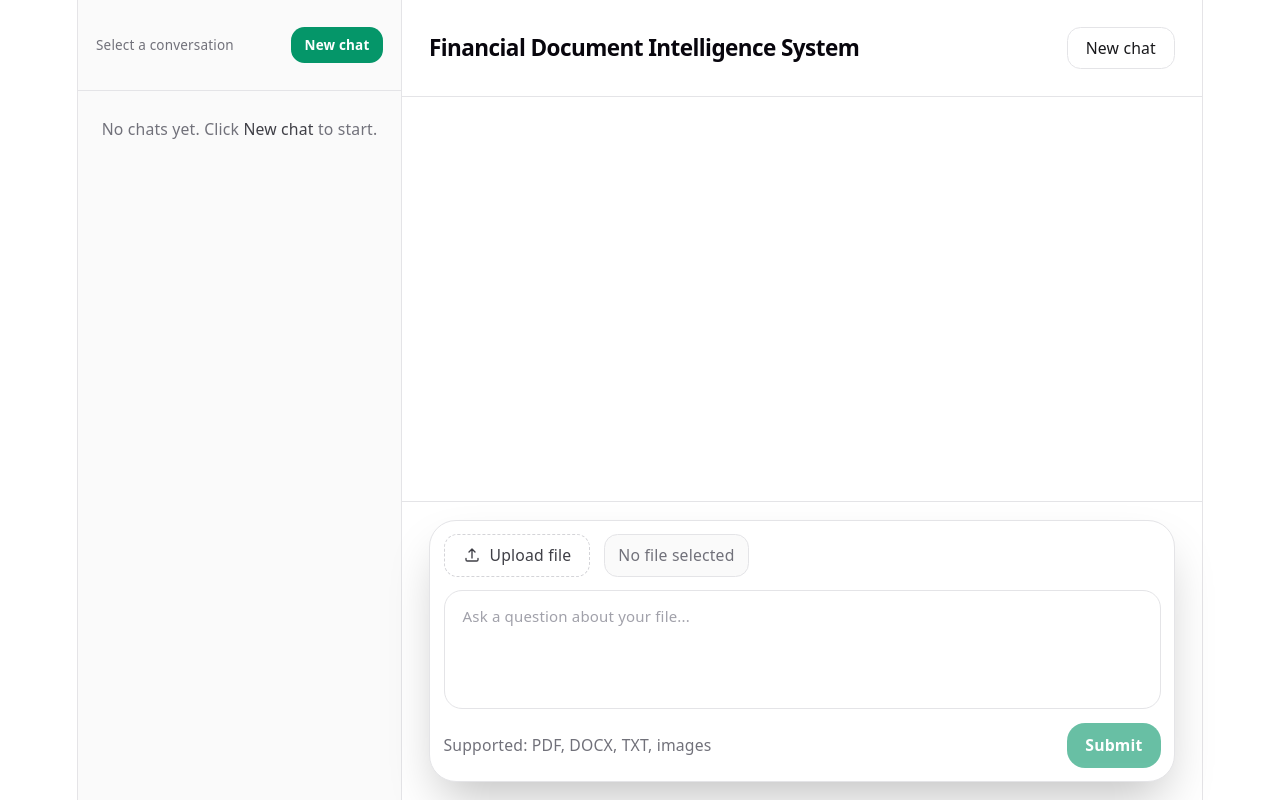
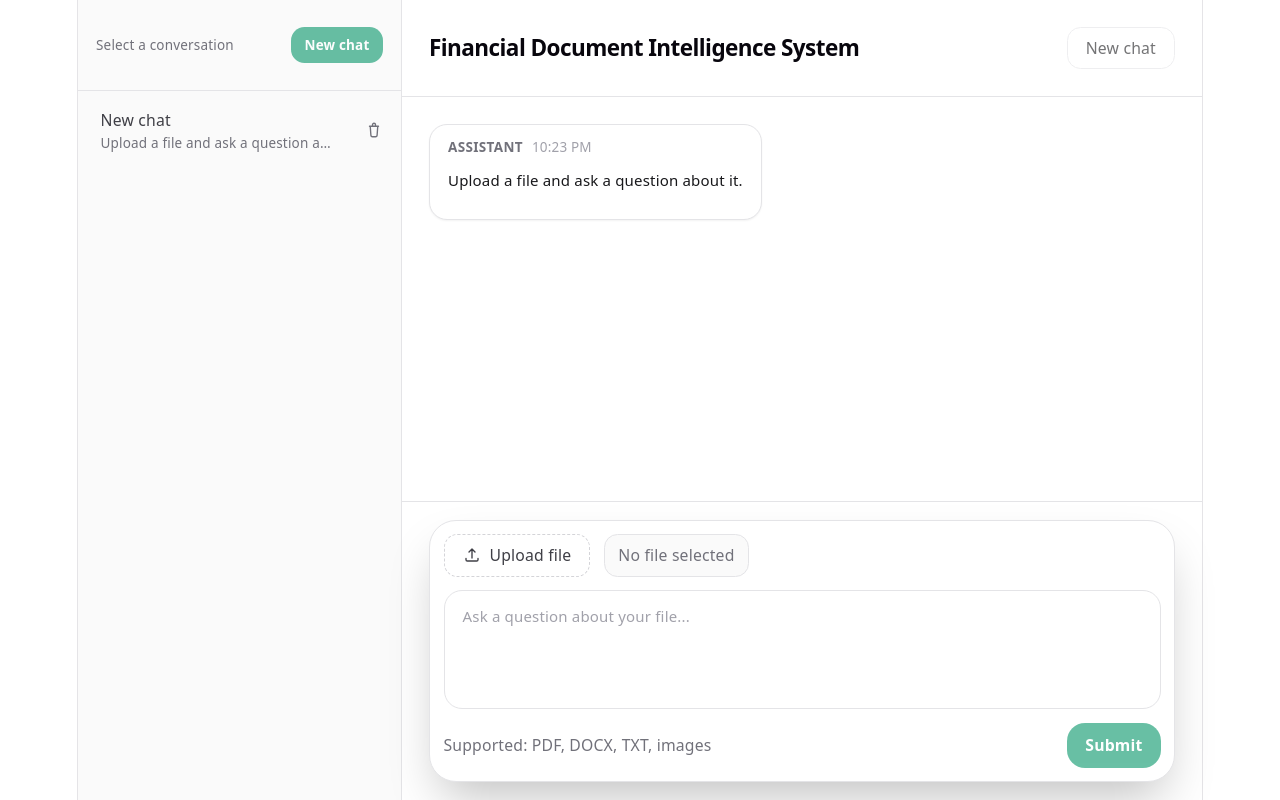
Before and after one commit to SaeedLotfi/financial-document-intelligence-ui, a React (Vite) app: page / in a window 1280 px wide. Built offline with nearby package versions, Linux system fonts and the light colour scheme.

Commit message:
feat: add remove chat button

```diff
--- a/src/App.tsx
+++ b/src/App.tsx
@@ -9,14 +9,46 @@ export default function App() {
   const storageChatsKey = 'fdi_chats'
   const storageActiveChatKey = 'fdi_active_chat_id'
 
+  function generateUserId() {
+    if (typeof crypto !== 'undefined' && 'randomUUID' in crypto) {
+      return crypto.randomUUID()
+    }
+
+    return `${Date.now()}-${Math.random().toString(16).slice(2)}`
+  }
+
+  function createChat() {
+    const now = new Date()
+    const time = now.toLocaleTimeString([], { hour: 'numeric', minute: '2-digit' })
+    const userId = generateUserId()
+
+    const newChat: Chat = {
+      id: userId,
+      title: '',
+      userId,
+      documentUploaded: false,
+      messages: [
+        {
+          id: `m-${now.getTime()}`,
+          role: 'assistant',
+          content: 'Upload a file and ask a question about it.',
+          time,
+        },
+      ],
+    }
+
+    return newChat
+  }
+
   const [chats, setChats] = useState<Chat[]>(() => {
     if (typeof window === 'undefined') return []
     const raw = window.localStorage.getItem(storageChatsKey)
-    if (!raw) return []
+    if (!raw) return [createChat()]
 
     try {
       const parsed = JSON.parse(raw) as unknown
       if (!Array.isArray(parsed)) return []
+      if (parsed.length === 0) return [createChat()]
       return parsed as Chat[]
     } catch {
       return []
@@ -94,14 +126,6 @@ export default function App() {
         return { ...chat, documentUploaded }
       }),
     )
-  }
-
-  function generateUserId() {
-    if (typeof crypto !== 'undefined' && 'randomUUID' in crypto) {
-      return crypto.randomUUID()
-    }
-
-    return `${Date.now()}-${Math.random().toString(16).slice(2)}`
   }
 
   async function uploadDocument(file: File, userId: string) {
@@ -237,28 +261,23 @@ export default function App() {
 
   function handleNewChat() {
     if (!canCreateNewChat) return
-    const now = new Date()
-    const time = now.toLocaleTimeString([], { hour: 'numeric', minute: '2-digit' })
+    const newChat = createChat()
+    setChats((prev) => [newChat, ...prev])
+    setActiveChatId(newChat.id)
+  }
 
-    const userId = generateUserId()
+  function handleDeleteChat(chatId: string) {
+    setChats((prev) => {
+      const remaining = prev.filter((c) => c.id !== chatId)
+      const nextChats = remaining.length === 0 ? [createChat()] : remaining
 
-    const newChat: Chat = {
-      id: userId,
-      title: '',
-      userId,
-      documentUploaded: false,
-      messages: [
-        {
-          id: `m-${now.getTime()}`,
-          role: 'assistant',
-          content: 'Upload a file and ask a question about it.',
-          time,
-        },
-      ],
-    }
+      setActiveChatId((prevActive) => {
+        if (prevActive !== chatId) return prevActive
+        return nextChats[0]?.id ?? ''
+      })
 
-    setChats((prev) => [newChat, ...prev])
-    setActiveChatId(userId)
+      return nextChats
+    })
   }
 
   return (
@@ -268,6 +287,7 @@ export default function App() {
           chats={chats}
           activeChatId={activeChatId}
           onSelectChat={setActiveChatId}
+          onDeleteChat={handleDeleteChat}
           onNewChat={handleNewChat}
           disableNewChat={!canCreateNewChat}
         />
--- a/src/components/ChatSidebar.tsx
+++ b/src/components/ChatSidebar.tsx
@@ -4,6 +4,7 @@ type Props = {
   chats: Chat[]
   activeChatId: string
   onSelectChat: (chatId: string) => void
+  onDeleteChat: (chatId: string) => void
   onNewChat: () => void
   disableNewChat?: boolean
 }
@@ -12,6 +13,7 @@ export default function ChatSidebar({
   chats,
   activeChatId,
   onSelectChat,
+  onDeleteChat,
   onNewChat,
   disableNewChat = false,
 }: Props) {
@@ -43,10 +45,10 @@ export default function ChatSidebar({
               const isActive = chat.id === activeChatId
 
               return (
+                <div key={chat.id} className="flex items-stretch gap-1">
                   <button
-                  key={chat.id}
                     onClick={() => onSelectChat(chat.id)}
-                  className={`w-full rounded-xl px-3 py-2 text-left text-sm transition ${
+                    className={`min-w-0 flex-1 rounded-xl px-3 py-2 text-left text-sm transition ${
                       isActive
                         ? 'bg-white text-zinc-900 shadow-sm ring-1 ring-zinc-200'
                         : 'text-zinc-700 hover:bg-white/70'
@@ -58,6 +60,33 @@ export default function ChatSidebar({
                       {chat.messages.at(-1)?.content ?? 'No messages'}
                     </div>
                   </button>
+
+                  <button
+                    onClick={() => onDeleteChat(chat.id)}
+                    className={`flex shrink-0 items-center justify-center rounded-xl px-2 text-zinc-500 transition hover:bg-white/70 hover:text-zinc-700 ${
+                      isActive ? 'bg-white ring-1 ring-zinc-200' : ''
+                    }`}
+                    type="button"
+                    aria-label="Delete chat"
+                    title="Delete chat"
+                  >
+                    <svg
+                      xmlns="http://www.w3.org/2000/svg"
+                      viewBox="0 0 24 24"
+                      fill="none"
+                      stroke="currentColor"
+                      strokeWidth="1.8"
+                      className="h-4 w-4"
+                      aria-hidden="true"
+                    >
+                      <path
+                        strokeLinecap="round"
+                        strokeLinejoin="round"
+                        d="M6 7h12m-1 0-.867 12.142A2 2 0 0 1 14.138 21H9.862a2 2 0 0 1-1.995-1.858L7 7m3 0V5a2 2 0 0 1 2-2h0a2 2 0 0 1 2 2v2"
+                      />
+                    </svg>
+                  </button>
+                </div>
               )
             })}
           </div>
```
Lines whose indentation alone changed are shown as unchanged.
